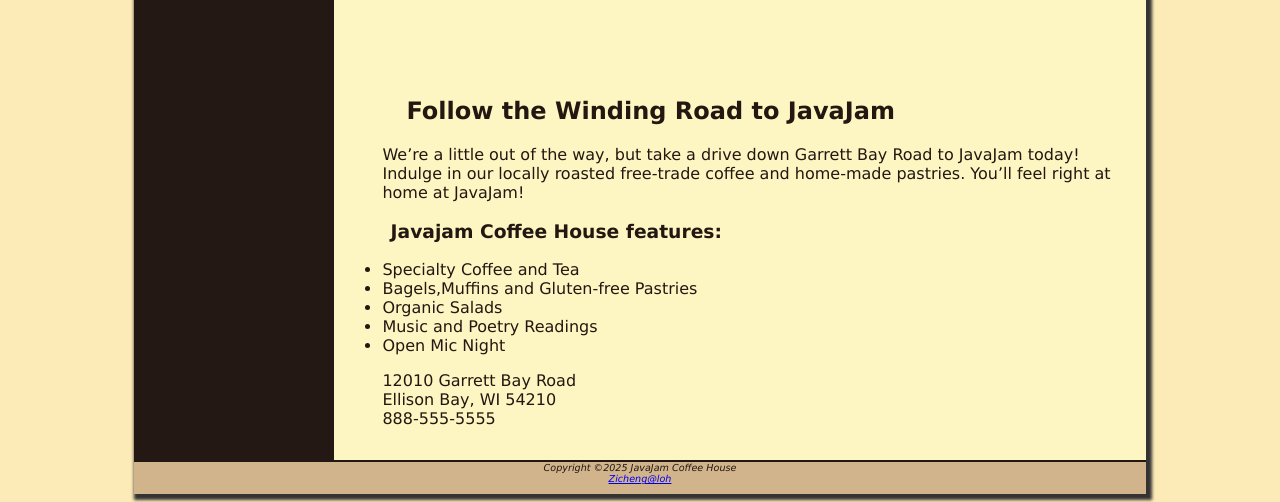
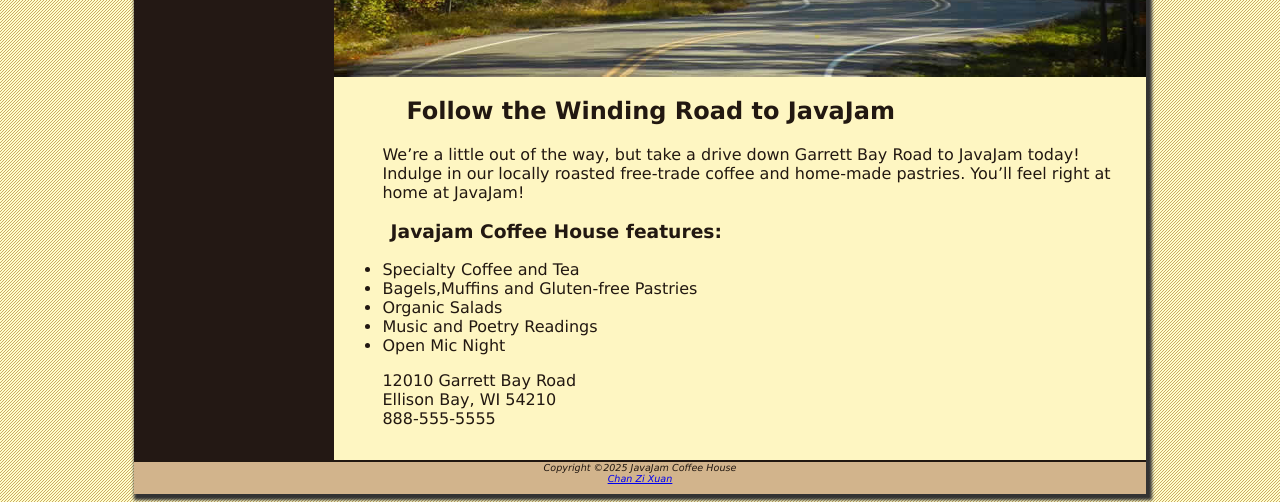
Before and after one commit to ZIXUAN410/zixuan04, a plain HTML site: page index.html in a window 1280 px wide. Shown: the part 355-857 px from the top of the page. Drawn offline with Linux system fonts and the light colour scheme.

Commit message:
Add files via upload

```diff
--- a/index.html
+++ b/index.html
@@ -43,7 +43,7 @@
         <footer>
                 <em>
                     Copyright &copy;2025 JavaJam Coffee House <br>
-                    <a href="mailto:lohzc-wp24@student.tarc.edu.my">Zicheng@loh</a>
+                    <a href="mailto:chanzx-wp24@student.tarc.edu.my">Chan Zi Xuan</a>
                 </em>
         </footer>
     </div>
```
Also changed, not shown: jobs.html (+1 -1 lines), menu.html (+1 -1 lines), music.html (+1 -1 lines), image/background.gif (added), image/favicon.ico (added), image/greg.jpg (added), image/gregthumb.jpg (added), image/heroguitar.jpg (added), image/herojobs.jpg (added), image/heromugs.jpg (added), image/heroroad.jpg (added), image/javajamlogo.jpg (added), image/javajammini.jpg (added), image/melanie.jpg (added), 3 more files.
